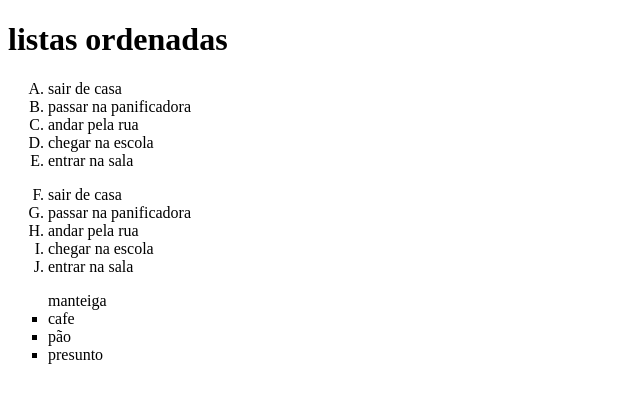
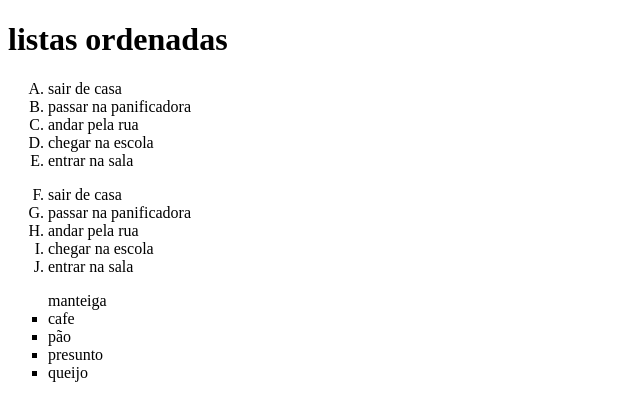
Before and after one commit to vitin007/projeto3tec, a plain HTML site: page aula 01/index.html in a window 1280 px wide. Shown: the full height of the page, 0-640 px from the left. Drawn offline with Linux system fonts and the light colour scheme.

Commit message:
Update index.html

```diff
--- a/aula 01/index.html
+++ b/aula 01/index.html
@@ -28,5 +28,6 @@
         <li>cafe</li>
         <li>pão</li>
         <li>presunto</li>
+        <li>queijo</li>
 </body>
 </html>
```
